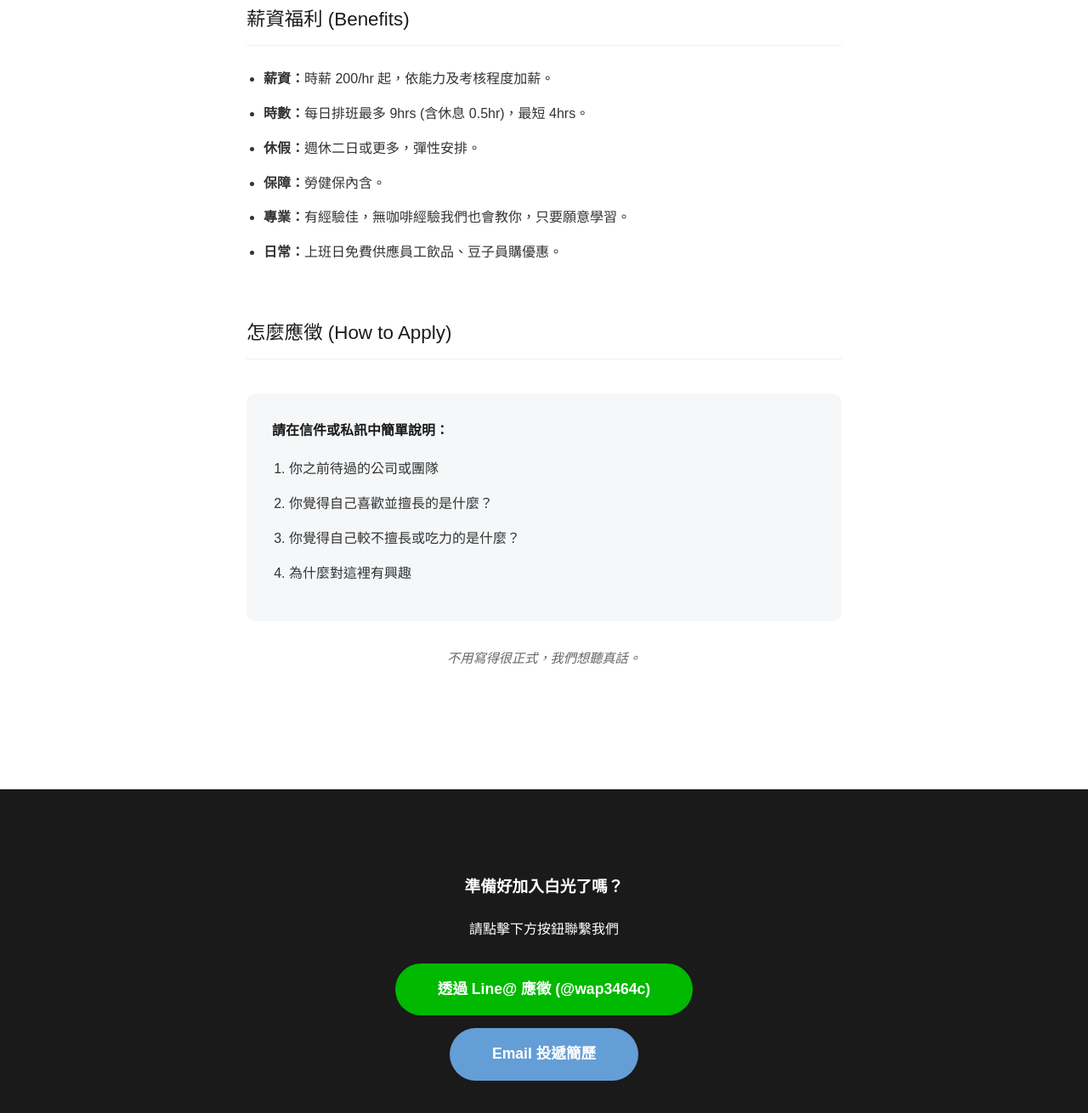
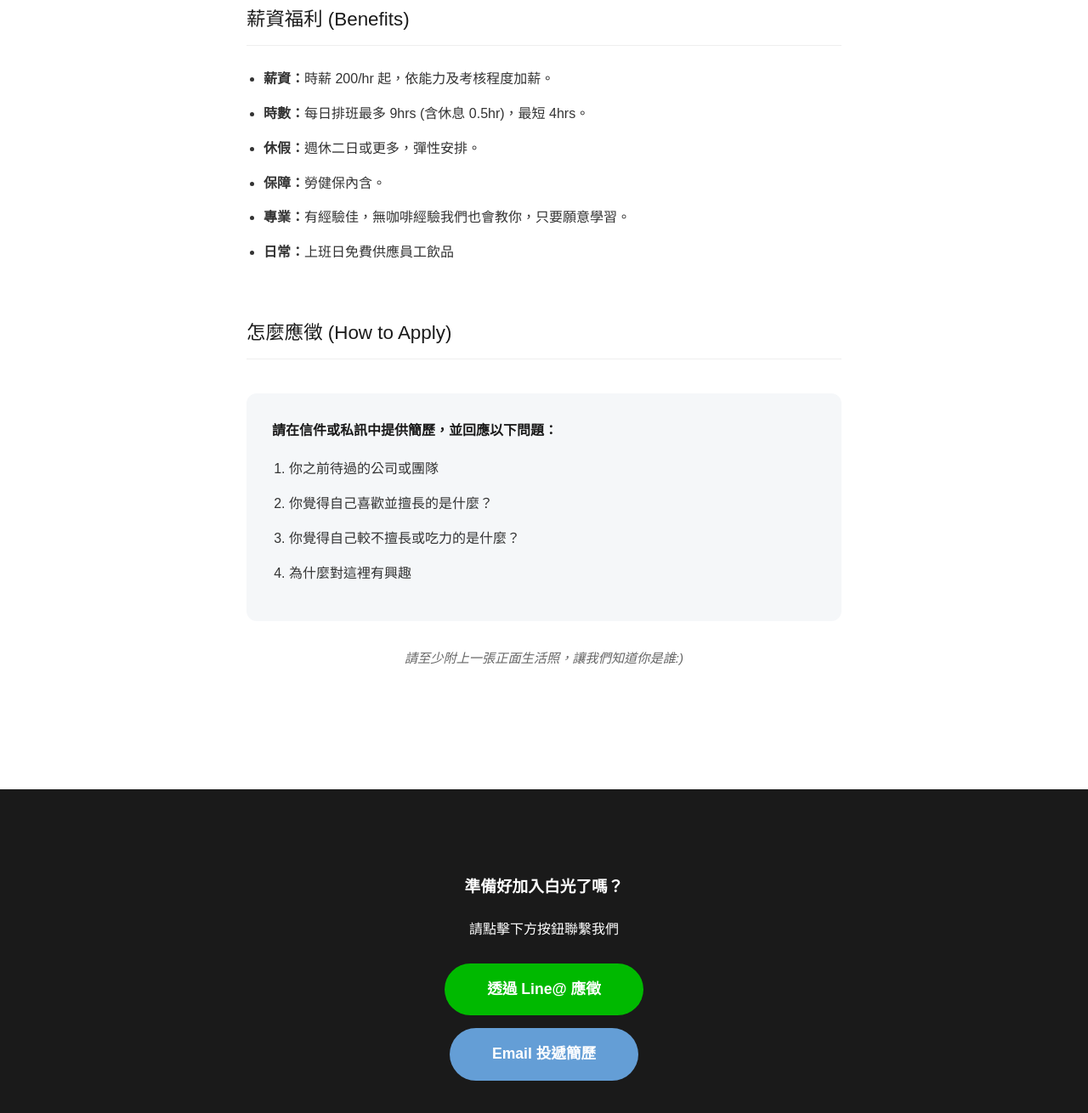
Before and after one commit to whitelightcoffee/white-light-coffee-2026-hiring, a plain HTML site: page index.html in a window 1280 px wide. Shown: the part 1198-2508 px from the top of the page at 85% size. Drawn offline with Linux system fonts and the light colour scheme.

Commit message:
Update index.html

```diff
--- a/index.html
+++ b/index.html
@@ -176,14 +176,14 @@
             <li><strong>休假：</strong>週休二日或更多，彈性安排。</li>
             <li><strong>保障：</strong>勞健保內含。</li>
             <li><strong>專業：</strong>有經驗佳，無咖啡經驗我們也會教你，只要願意學習。</li>
-            <li><strong>日常：</strong>上班日免費供應員工飲品、豆子員購優惠。</li>
+            <li><strong>日常：</strong>上班日免費供應員工飲品</li>
         </ul>
     </div>
 
     <div class="section">
         <h2>怎麼應徵 (How to Apply)</h2>
         <div class="instruction-box">
-            <div class="instruction-title">請在信件或私訊中簡單說明：</div>
+            <div class="instruction-title">請在信件或私訊中提供簡歷，並回應以下問題：</div>
             <ol>
                 <li>你之前待過的公司或團隊</li>
                 <li>你覺得自己喜歡並擅長的是什麼？</li>
@@ -193,7 +193,7 @@
         </div>
 
         <div style="text-align: center;" class="truth-hint">
-            不用寫得很正式，我們想聽真話。
+            請至少附上一張正面生活照，讓我們知道你是誰:)
         </div>
     </div>
 </div>
@@ -202,7 +202,7 @@
     <h3>準備好加入白光了嗎？</h3>
     <p>請點擊下方按鈕聯繫我們</p>
     <div class="btn-group">
-        <a href="https://line.me/R/ti/p/@wap3464c" target="_blank" class="line-btn">透過 Line@ 應徵 (@wap3464c)</a>
+        <a href="https://line.me/R/ti/p/@wap3464c" target="_blank" class="line-btn">透過 Line@ 應徵</a>
         <a href="mailto:whitelightcoffee@gmail.com" class="email-btn">Email 投遞簡歷</a>
     </div>
 </div>
```
